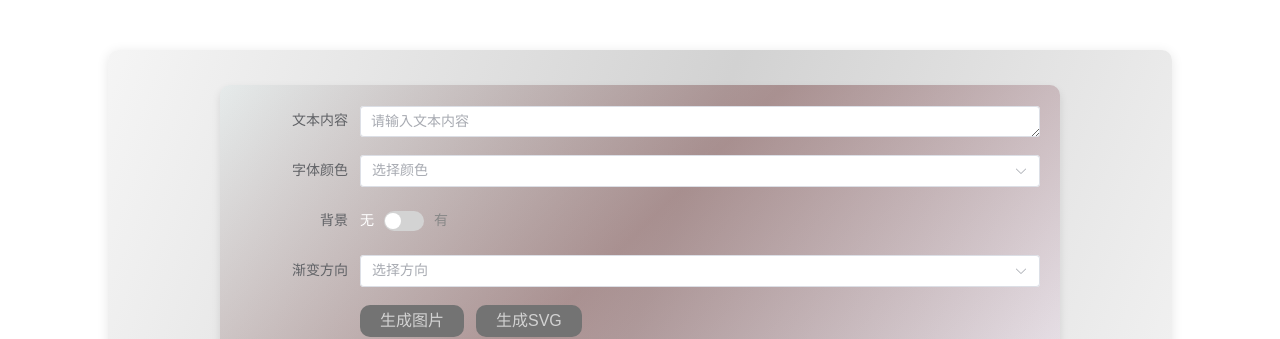
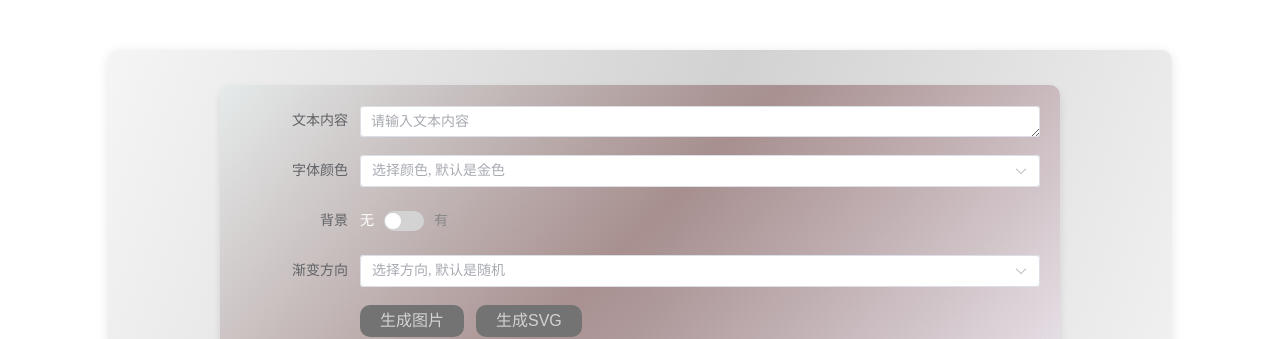
Before and after one commit to isinvon/gold-foil-font-api, a Vue app in the folder gui/: page / in a window 1280 px wide. Shown: the top 339 px of the page. Built offline with nearby package versions, Linux system fonts and the light colour scheme.

Commit message:
refactor: 更新设置面板中颜色和渐变选项的默认值说明
- 在字体颜色选择框添加默认值说明（金色）
- 在渐变方向选择框添加默认值说明（随机）

```diff
--- a/gui/src/components/SettingsPanel/index.vue
+++ b/gui/src/components/SettingsPanel/index.vue
@@ -12,7 +12,7 @@
 
     <!-- 字体颜色 -->
     <el-form-item label="字体颜色">
-      <el-select v-model="settings.fontColorType" placeholder="选择颜色">
+      <el-select v-model="settings.fontColorType" placeholder="选择颜色, 默认是金色">
         <el-option label="金色" value="gold"/>
         <el-option label="银色" value="silver"/>
         <el-option label="黑色" value="black"/>
@@ -32,7 +32,7 @@
 
     <!-- 渐变方向 -->
     <el-form-item label="渐变方向">
-      <el-select v-model="settings.gradientPos" placeholder="选择方向">
+      <el-select v-model="settings.gradientPos" placeholder="选择方向, 默认是随机">
         <el-option label="从左到右" value="leftToRight"/>
         <el-option label="从上到下" value="topToBottom"/>
         <el-option label="从左上到右下" value="leftTopToRightBottom"/>
```
